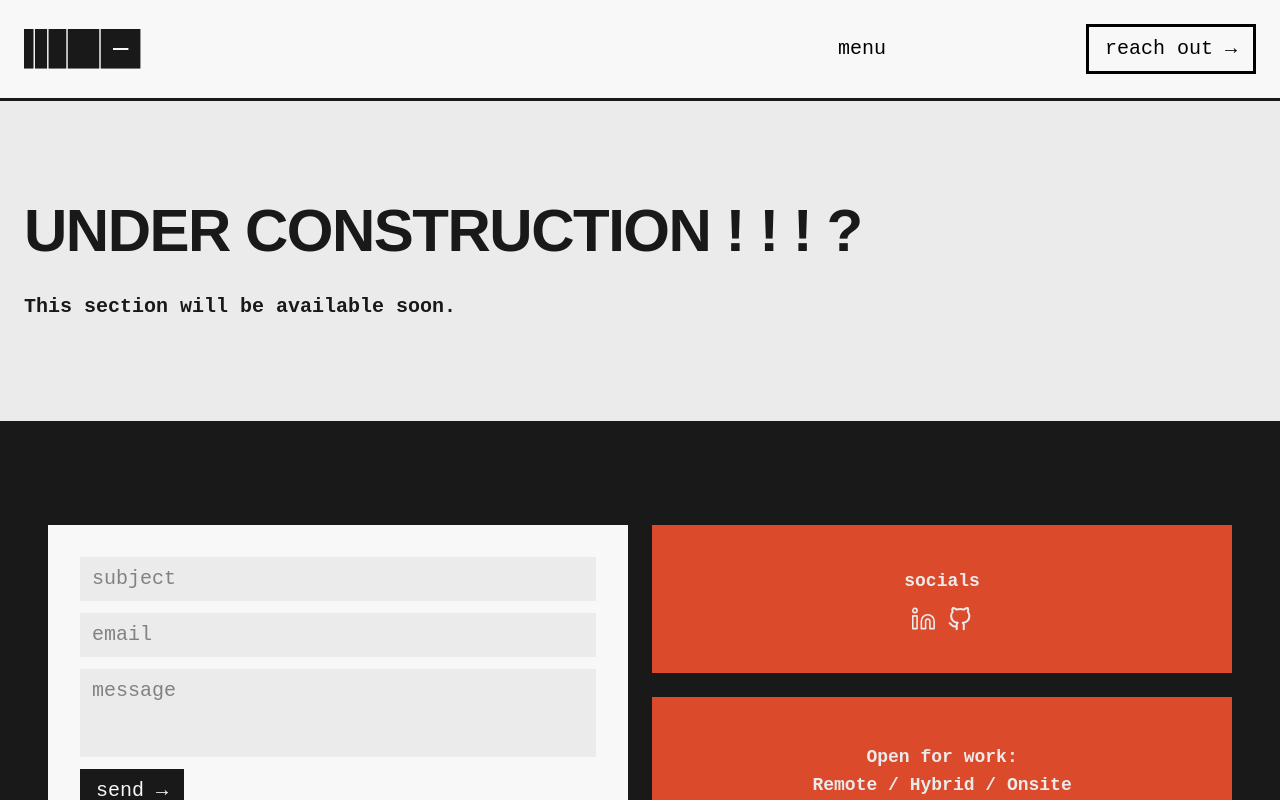
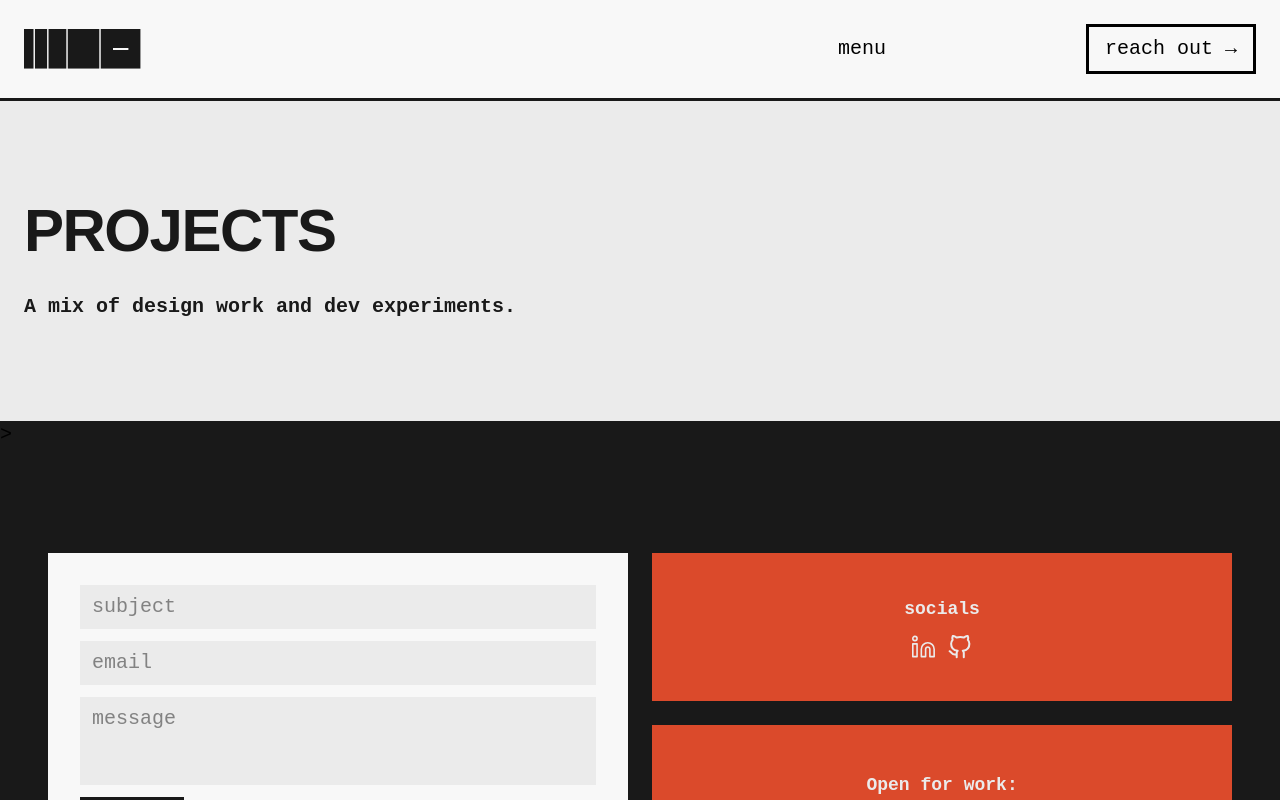
Before and after one commit to Altsmi/web-front, a Vue app: page /projects in a window 1280 px wide. Shown: the top 800 px of the page. Built offline with nearby package versions, Linux system fonts and the light colour scheme.

Commit message:
Project banner

```diff
--- a/src/views/ProjectsView.vue
+++ b/src/views/ProjectsView.vue
@@ -7,12 +7,15 @@
         <h1
           class="font-bold text-text-900 tracking-tight font-header text-6xl sm:text-6xl md:text-6xl"
         >
-          UNDER CONSTRUCTION ! ! ! ?
+          PROJECTS
         </h1>
         <p class="text-xl sm:text-xl md:text-xl text-text-900 font-semibold">
-          This section will be available soon.
+          A mix of design work and dev experiments.
         </p>
       </div>
     </div>
   </section>
+
+  <!--Projects-->>
+  <section></section>
 </template>
```
